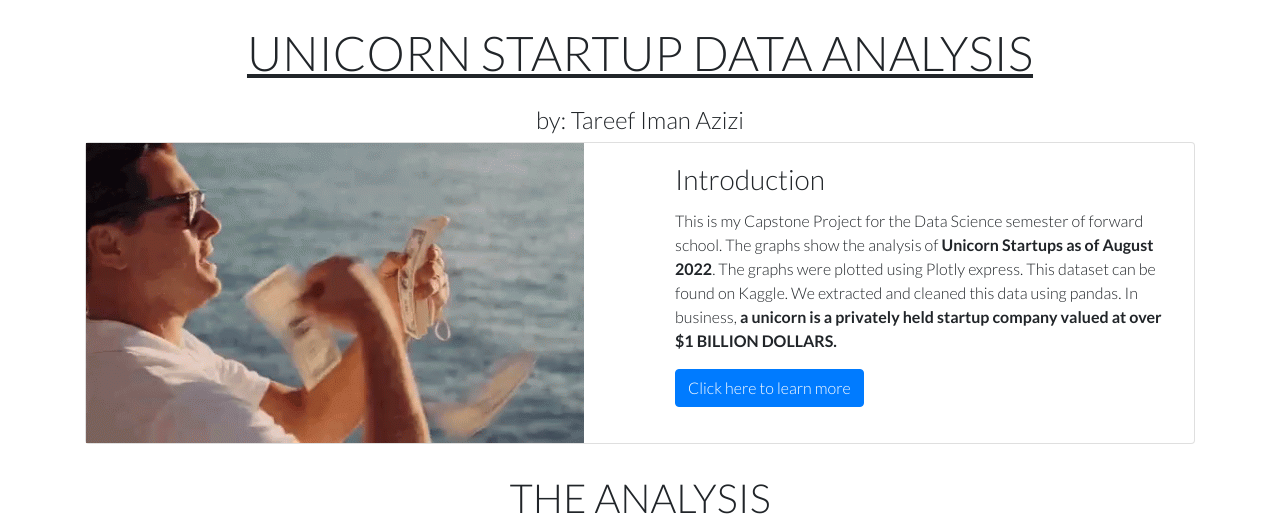
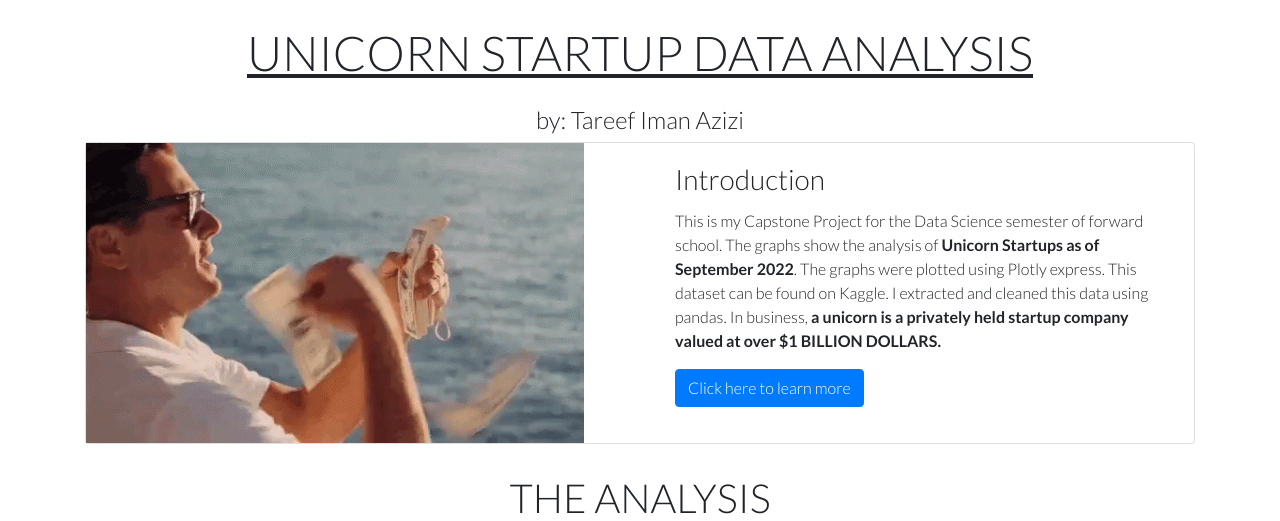
Before and after one commit to TareefAzizi/FlaskCapstoneProject, a Flask app: template application/templates/index.html in a window 1280 px wide. Shown: the part 86-607 px from the top of the page. Run offline with Flask 2, Linux system fonts and the light colour scheme; the template is opened without the code that fills it, so the values that code supplies are empty; some libraries are stand-ins or nearby versions.

Commit message:
changed august to september

```diff
--- a/application/templates/index.html
+++ b/application/templates/index.html
@@ -15,8 +15,8 @@
       <div class="col md-8">
         <div class="card-body">
           <h3 class="card-title" >Introduction</h3>
-          <p class="card-text">This is my Capstone Project for the Data Science semester of forward school. The graphs show the analysis of <b>Unicorn Startups as of August 2022</b>.
-            The graphs were plotted using Plotly express. This dataset can be found on Kaggle. We extracted and cleaned this data using pandas. In business, <b>a unicorn is a privately held startup company valued at over $1 BILLION DOLLARS. </b>
+          <p class="card-text">This is my Capstone Project for the Data Science semester of forward school. The graphs show the analysis of <b>Unicorn Startups as of September 2022</b>.
+            The graphs were plotted using Plotly express. This dataset can be found on Kaggle. I extracted and cleaned this data using pandas. In business, <b>a unicorn is a privately held startup company valued at over $1 BILLION DOLLARS. </b>
           </p>
           <a href="https://www.investopedia.com/terms/u/unicorn.asp">
           <button class="btn btn-primary">Click here to learn more</button>
--- a/requirements.txt
+++ b/requirements.txt
@@ -6,7 +6,7 @@ MarkupSafe==2.0.1
 numpy==1.20.3
 pandas==1.2.4
 patsy==0.5.1
- plotly==5.10.0
+plotly==5.10.0
 plotly-express==0.4.1
 python-dateutil==2.8.1
 pytz==2021.1
```
